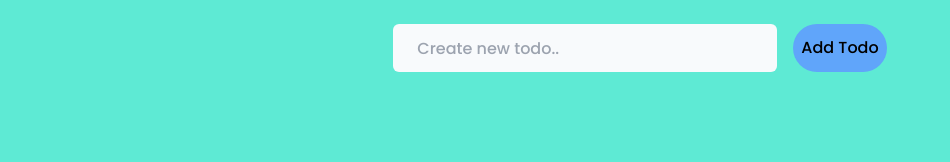
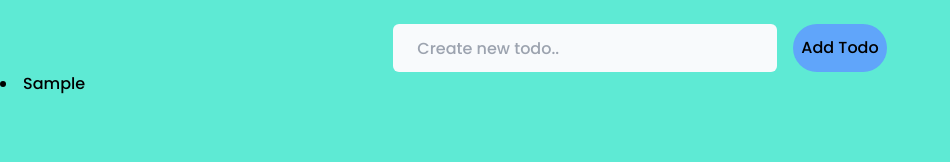
Before and after one commit to Shoetan/react-todo, a React (Vite) app: page / in a window 1280 px wide. Both pictures are taken after typing "Sample" into the empty fields and a click on the button "Add Todo". Shown: the top 162 px of the page, without its empty margins (0-950 px from the left). Built offline with nearby package versions, Linux system fonts and the light colour scheme.

Commit message:
Created a seperate todo component to be displayed

```diff
--- a/index.html
+++ b/index.html
@@ -7,7 +7,7 @@
     <link rel="preconnect" href="https://fonts.gstatic.com" crossorigin>
     <link href="https://fonts.googleapis.com/css2?family=Poppins:wght@200;300;500&display=swap" rel="stylesheet">
     <meta name="viewport" content="width=device-width, initial-scale=1.0" />
-    <title>Vite + React</title>
+    <title>Todo App</title>
   </head>
   <body class="bg-teal-300">
     <div id="root"></div>
--- a/src/App.jsx
+++ b/src/App.jsx
@@ -1,5 +1,5 @@
 import { useState } from "react";
-
+import Todos from "./Todos.";
 
 
 const App = () => {
@@ -9,7 +9,7 @@ const [todos, setTodos] = useState([])
 
 /* create state to keep track of every newly inputed task */
 
-const [newTask ,setNewTask] = useState('')
+const [newTask ,setNewTask] = useState("")
 
 
 /* Fucntion that handles the change in input and sets that value to the newtask state */
@@ -24,7 +24,7 @@ const addTask = () =>{
 
   /* use the tenary operator to add a task only if the input field is not empty */
 
-  newTask !=='' ? setTodos( [...todos, newTask]) : console.log('Enter a task');
+  newTask !=="" ? setTodos([...todos, newTask]) : console.log('Enter a task');
 
   console.log(todos);
   /* Clear the input field once the add task button is clicked */
@@ -41,9 +41,15 @@ const addTask = () =>{
         <input type="text" onChange={handleChange} value={newTask} placeholder="Create new todo.." className="h-8 w-96 rounded-md p-6 focus:outline-none bg-slate-50"/>
         <button className="bg-blue-400 text-black p-2 rounded-full hover:bg-blue-500" onClick={addTask}>Add Todo</button>
       </div>
+
+
     {/* Display the list in the array */}
       <div>
+          {todos.map((todo, key)=>{
+            {/* return a component here for the todos */}
+            return  <Todos  todo = {todo}/>
 
+          })}
       </div>
 
     </div>
--- /dev/null
+++ b/src/Todos..jsx
@@ -0,0 +1,11 @@
+const Todos = ({todo, key}) => {
+    return (
+        <div>
+            <li className="text-black">
+                    {todo}
+            </li>
+        </div>
+    );
+}
+
+export default Todos;
```
